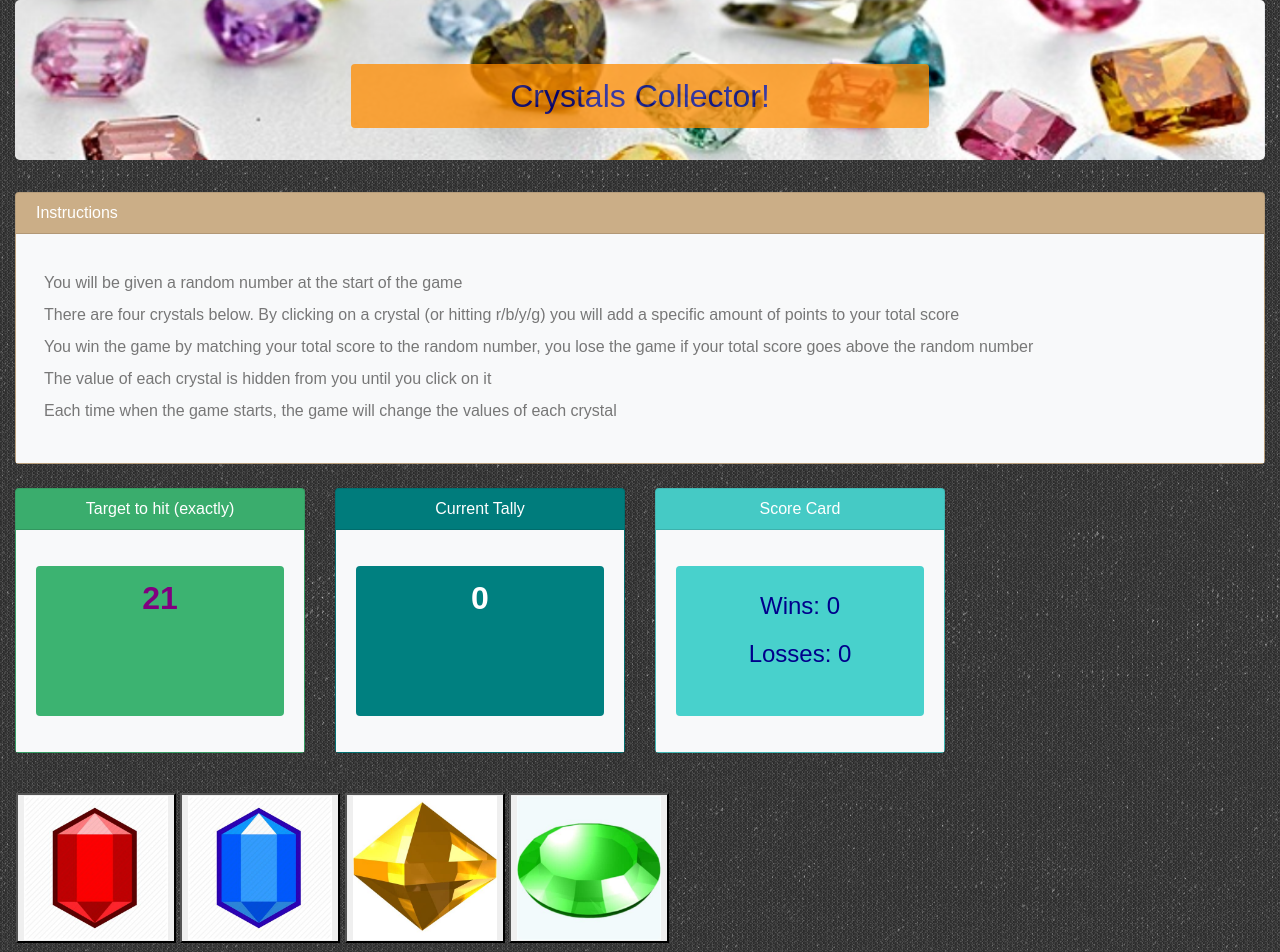
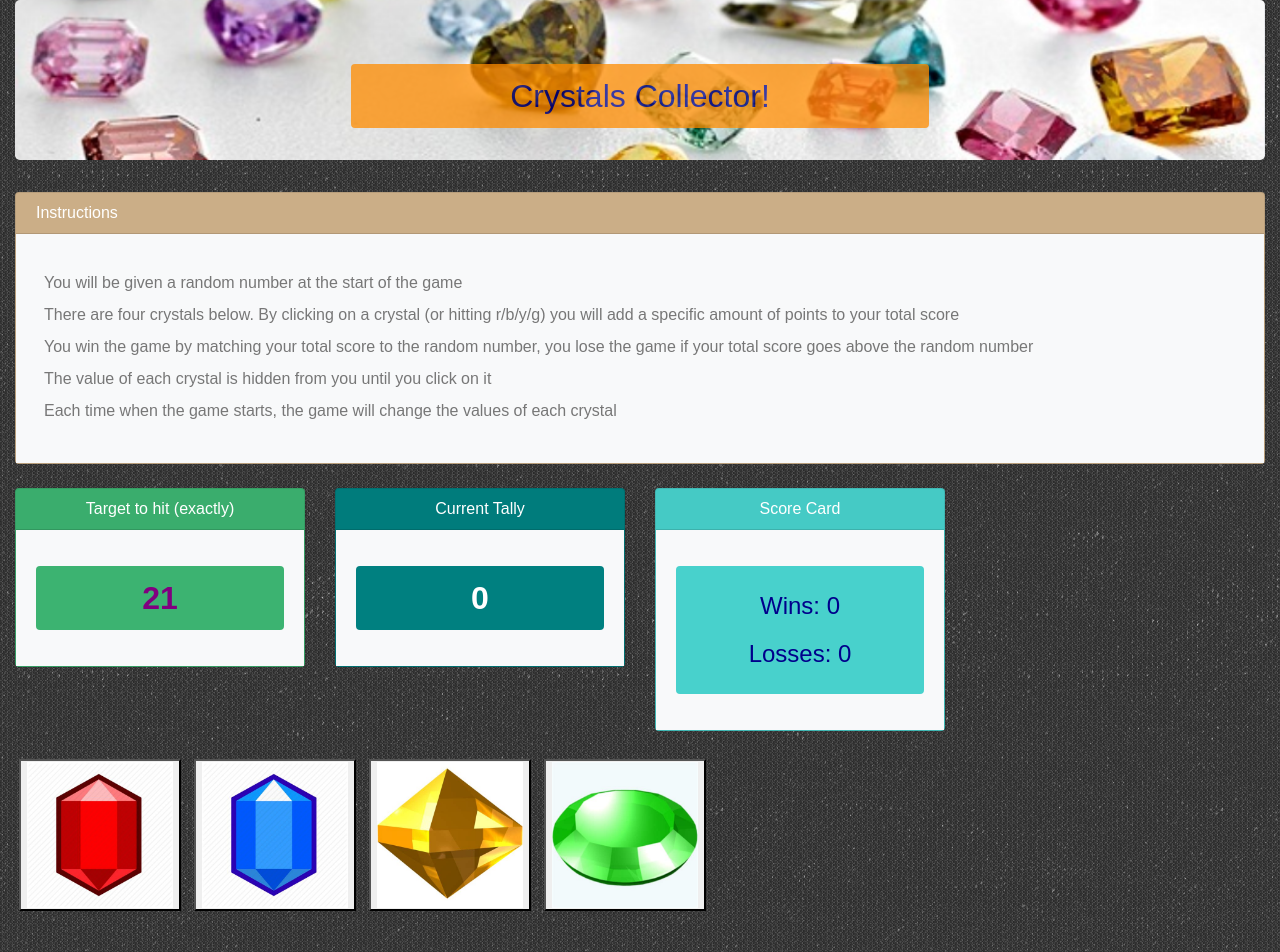
Before and after one commit to five0ffour/unit-4-game, a plain HTML site: page index.html in a window 1280 px wide. Shown: the top 952 px of the page. Drawn offline with nearby package versions, Linux system fonts and the light colour scheme.

Commit message:
removed all abosolute sizes references from CSS to keep it responsive

```diff
--- a/assets/css/style.css
+++ b/assets/css/style.css
@@ -57,7 +57,7 @@ p {
     background-color: mediumseagreen;
     color: purple;
     font-size: 2.0em;
-    height: 150px;
+    height: 15%;
 }
 
 /* ------ User's Total Card -----  */
@@ -73,7 +73,7 @@ p {
     background-color: teal;
     color: white;
     font-size: 2.0em;
-    height: 150px;
+    height: 15%;
 }
 
 /* ------ Overall Score Card -----  */
@@ -88,5 +88,5 @@ p {
     background-color: mediumturquoise;
     color: darkblue;
     font-size: 1.5em;
-    height: 150px;
+    height: 15%;
 }
--- a/assets/javascript/game.js
+++ b/assets/javascript/game.js
@@ -129,10 +129,13 @@ var game = {
         /* Loop through the crystals, pop the largest crystal and apply the total */
         var num = 0;
         while (!found) {
+
+            // Grab the top crystal
             if (crystals.length > 0) {
                 num = crystals.pop();
             }
 
+            // Apply it to the solution
             if (count === this.targetNum) {
                 // Solution Found
                 found = true;
--- a/index.html
+++ b/index.html
@@ -103,11 +103,11 @@
 
         <!--  ROW - Crystal Buttons -->
         <div class="row crystals">
-            <div class="col-xs-12 m-3">
-                <button id="redbtn" onclick="game.crystalGuess('red')"><img class="crystalbtn" src="assets/images/red.jpg" /></button>
-                <button id="bluebtn" onclick="game.crystalGuess('blue')"><img class="crystalbtn" src="assets/images/blue.jpg" /></button>
-                <button id="yellowbtn" onclick="game.crystalGuess('yellow')"><img class="crystalbtn" src="assets/images/yellow.jpg" /></button>
-                <button id="greenbtn" onclick="game.crystalGuess('green')"><img class="crystalbtn" src="assets/images/green.jpg" /></button>
+            <div class="col-lg-12">
+                <button id="redbtn" class="m-1" onclick="game.crystalGuess('red')"><img class="crystalbtn" alt="red button"src="assets/images/red.jpg" /></button>
+                <button id="bluebtn" class="m-1"onclick="game.crystalGuess('blue')"><img class="crystalbtn" alt="blue button" src="assets/images/blue.jpg" /></button>
+                <button id="yellowbtn" class="m-1"onclick="game.crystalGuess('yellow')"><img class="crystalbtn" alt="yellow button" src="assets/images/yellow.jpg" /></button>
+                <button id="greenbtn" class="m-1"onclick="game.crystalGuess('green')"><img class="crystalbtn" alt="green button" src="assets/images/green.jpg" /></button>
             </div>
         </div>
     </div>
```
